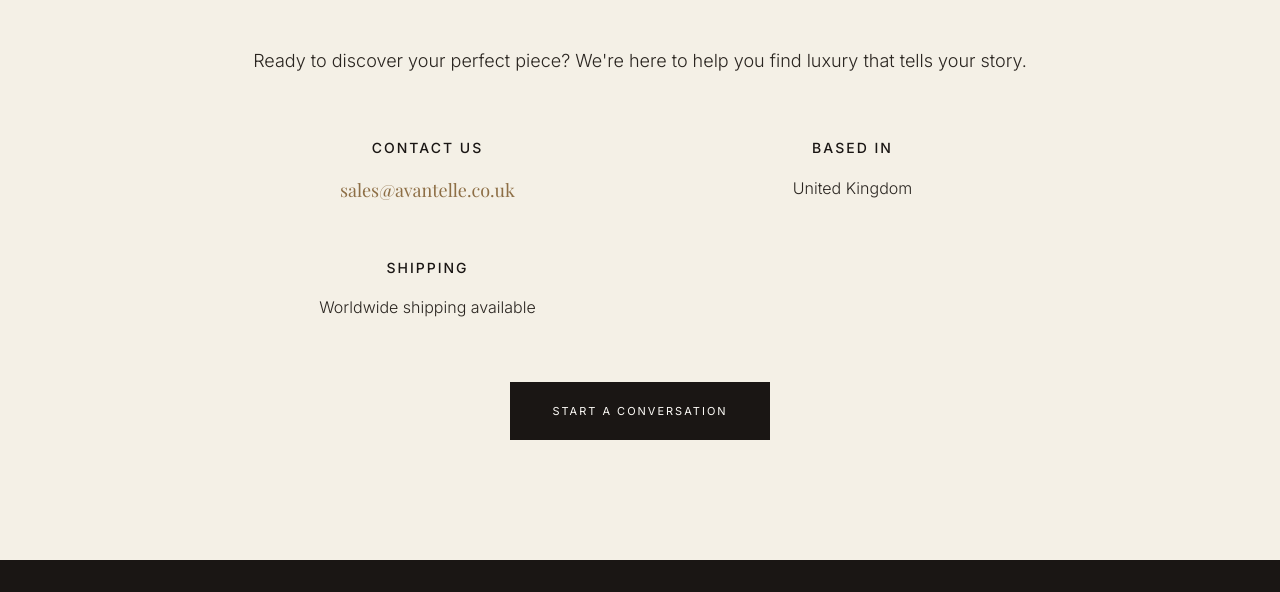
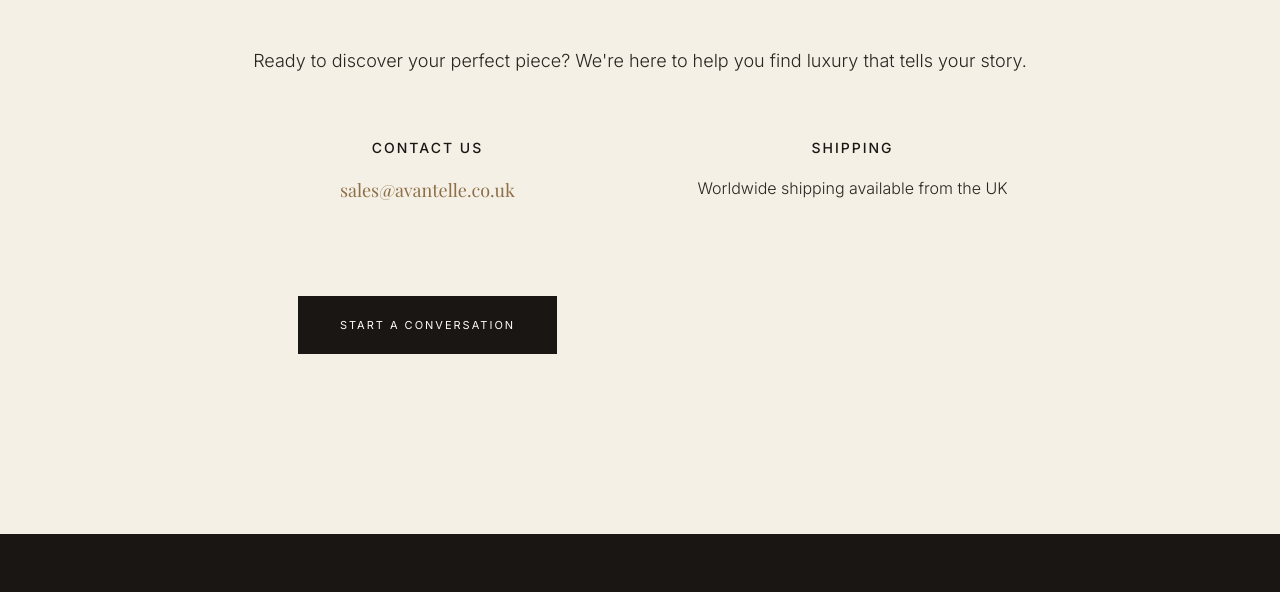
Before and after one commit to Resoledev/Avantelle, a plain HTML site: page index.html in a window 1280 px wide. Shown: the part 6200-6792 px from the top of the page. Drawn offline with nearby package versions, Linux system fonts and the light colour scheme; a web font is replaced by a local one.

Commit message:
Update index.html

```diff
--- a/index.html
+++ b/index.html
@@ -976,15 +976,9 @@
                     </div>
 
                     <div class="contact-item">
-                        <h4 class="sans">Based In</h4>
-                        <p style="font-size: 16px; color: var(--soft-black);">United Kingdom</p>
+                        <h4 class="sans">Shipping</h4>
+                        <p style="font-size: 16px; color: var(--soft-black);">Worldwide shipping available from the UK</p>
                     </div>
-
-                    <div class="contact-item">
-                        <h4 class="sans">Shipping</h4>
-                        <p style="font-size: 16px; color: var(--soft-black);">Worldwide shipping available</p>
-                    </div>
-                </div>
 
                 <div class="contact-cta">
                     <a href="mailto:sales@avantelle.co.uk" class="hero-cta sans">Start A Conversation</a>
```
